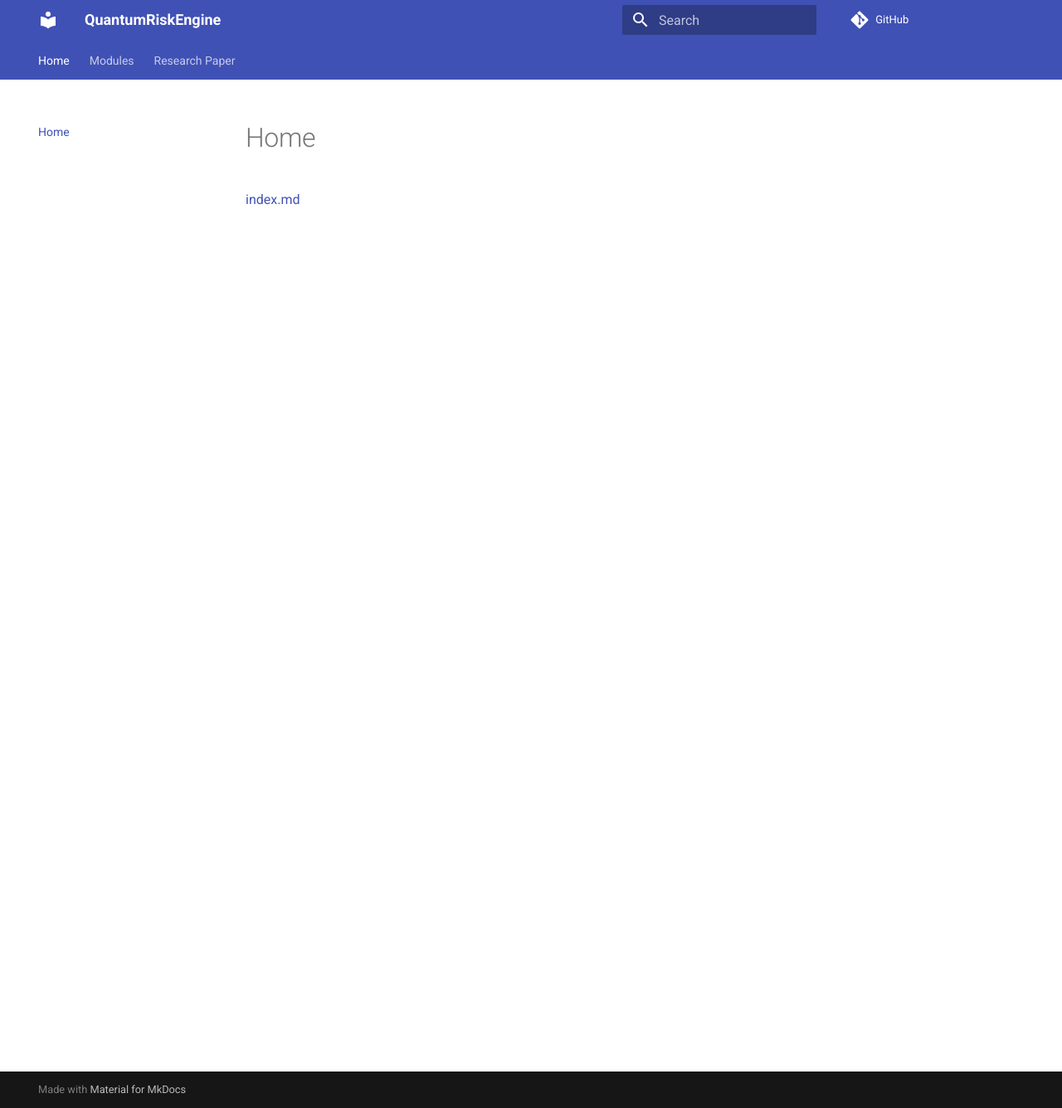
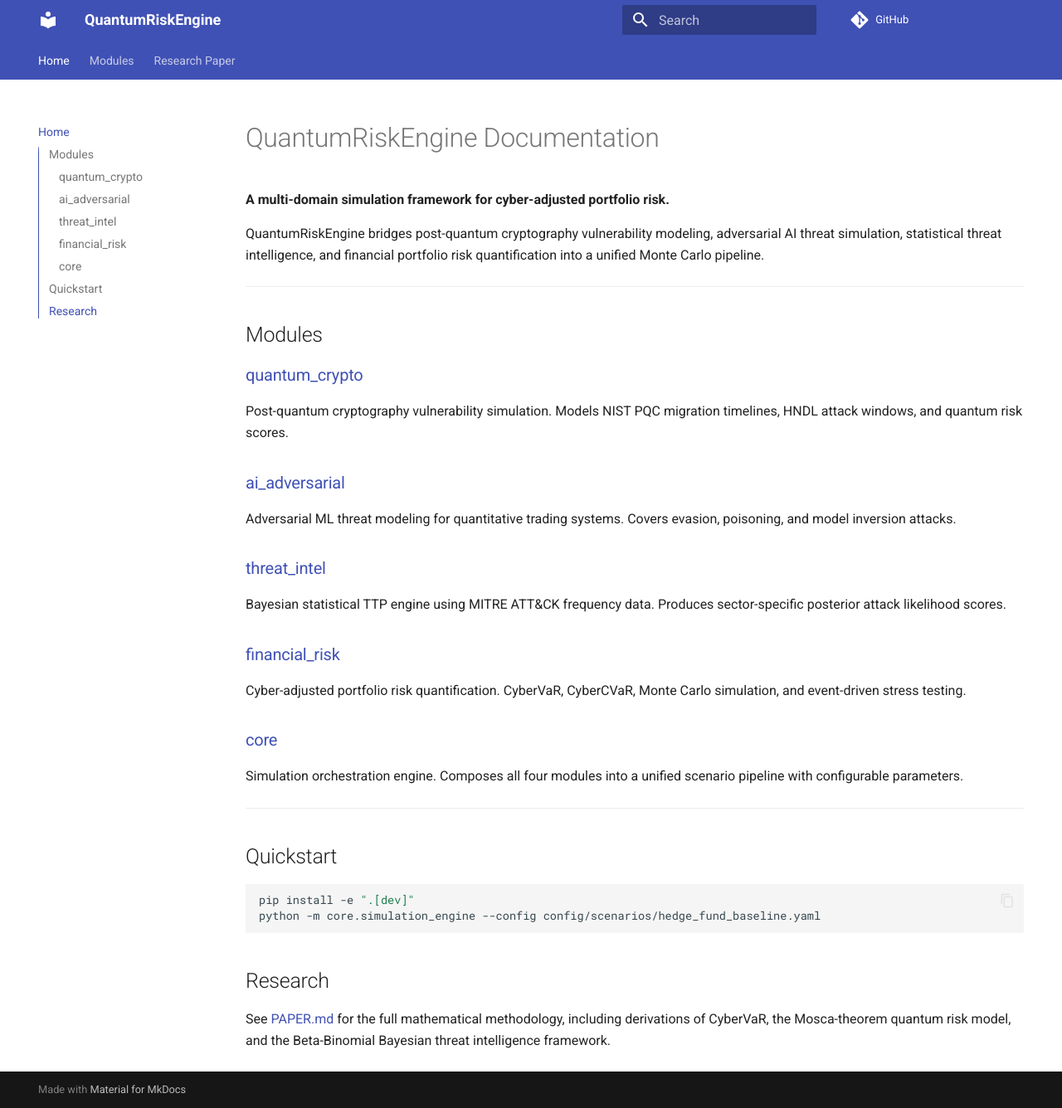
Before and after one commit to charismaforever/Quant-Risk-Engine, an MkDocs documentation site: the page built from docs/index.md, in a window 1280 px wide and 1336 px high. Shown: the whole window at 83% size. Built offline with MkDocs 1.6.1 and Material for MkDocs 9.7.7, drawn with Linux system fonts in a browser that asks for light colours; comment, search, counter and statistics services are not loaded.

Commit message:
Update index.md

````diff
--- a/docs/index.md
+++ b/docs/index.md
@@ -1 +1,46 @@
-[index.md](https://github.com/user-attachments/files/26116383/index.md)
+# QuantumRiskEngine Documentation
+
+**A multi-domain simulation framework for cyber-adjusted portfolio risk.**
+
+QuantumRiskEngine bridges post-quantum cryptography vulnerability modeling,
+adversarial AI threat simulation, statistical threat intelligence, and
+financial portfolio risk quantification into a unified Monte Carlo pipeline.
+
+---
+
+## Modules
+
+### [quantum_crypto](quantum_crypto.md)
+Post-quantum cryptography vulnerability simulation. Models NIST PQC
+migration timelines, HNDL attack windows, and quantum risk scores.
+
+### [ai_adversarial](ai_adversarial.md)
+Adversarial ML threat modeling for quantitative trading systems.
+Covers evasion, poisoning, and model inversion attacks.
+
+### [threat_intel](threat_intel.md)
+Bayesian statistical TTP engine using MITRE ATT&CK frequency data.
+Produces sector-specific posterior attack likelihood scores.
+
+### [financial_risk](financial_risk.md)
+Cyber-adjusted portfolio risk quantification. CyberVaR, CyberCVaR,
+Monte Carlo simulation, and event-driven stress testing.
+
+### [core](core.md)
+Simulation orchestration engine. Composes all four modules into a
+unified scenario pipeline with configurable parameters.
+
+---
+
+## Quickstart
+
+```bash
+pip install -e ".[dev]"
+python -m core.simulation_engine --config config/scenarios/hedge_fund_baseline.yaml
+```
+
+## Research
+
+See [PAPER.md](../PAPER.md) for the full mathematical methodology,
+including derivations of CyberVaR, the Mosca-theorem quantum risk model,
+and the Beta-Binomial Bayesian threat intelligence framework.
````
